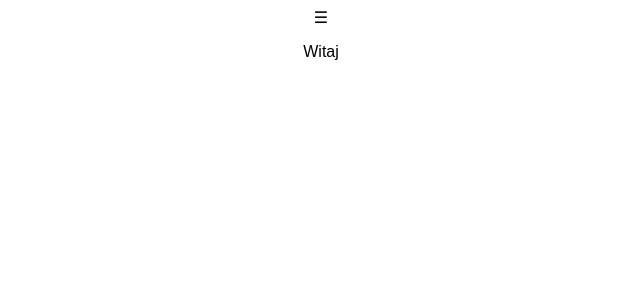
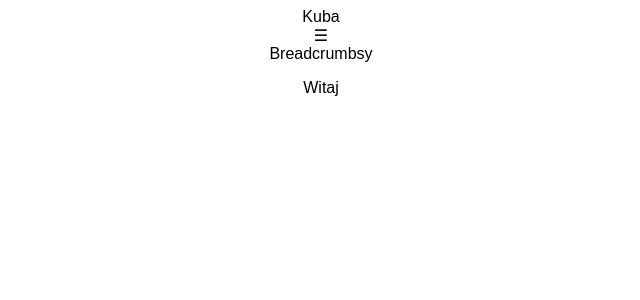
Before and after one commit to kubaadamczyklogin/Miszki, a React (Create React App) app: page / in a window 1280 px wide. Shown: the top 300 px of the page, without its empty margins (319-959 px from the left). Built offline with nearby package versions, Linux system fonts and the light colour scheme.

Commit message:
Update 3 files

```diff
--- a/src/Menu.js
+++ b/src/Menu.js
@@ -1,7 +1,11 @@
 export default function Menu(props) {
   return (
-    <div>
-      <div onClick={props.menuTrigger}>{props.openMenu ? "✕" : "☰"}</div>
+    <div className="Menu">
+      <div className="Header">
+        <div className="User">Kuba</div>
+        <div onClick={props.menuTrigger}>{props.openMenu ? "✕" : "☰"}</div>
+      </div>
+      <div className="Breadcrumbs">Breadcrumbsy</div>
       {props.openMenu ? <MenuList choosePage={props.choosePage} /> : null}
     </div>
   );
```
Also changed, not shown: src/Menu.less (added), 1 other file (tests, documents, lock files or other folders).
